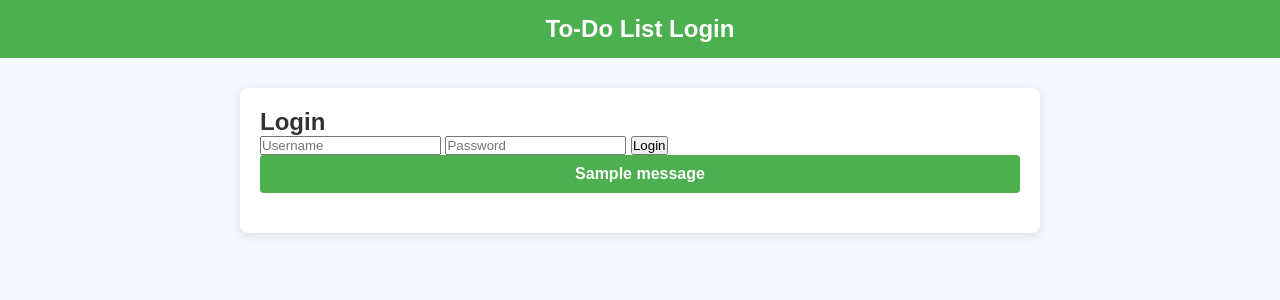
After one commit to hitendrapal-gemini/copilot_demo_todo_app, a Flask app: page /login in a window 1280 px wide. The commit adds this page. Shown: the top 300 px of the page. Run offline with Flask 3, Linux system fonts and the light colour scheme; one stand-in notice (Sample message) is shown.

Commit message:
add auth feature

```diff
--- a/app.py
+++ b/app.py
@@ -1,12 +1,21 @@
 from flask import Flask
+from flask_login import LoginManager
 from tasks import tasks
 from config import Config # Import the tasks Blueprint
+from user import User, load_user  # User model and loader
+from auth import auth  # Auth blueprint for login/logout
 
 app = Flask(__name__)
-
 app.config['SECRET_KEY'] = Config.SECRET_KEY
 
-# Register the tasks Blueprint
+login_manager = LoginManager()
+login_manager.init_app(app)
+login_manager.login_view = 'auth.login'
+
+login_manager.user_loader(load_user)
+
+# Register blueprints
+app.register_blueprint(auth)
 app.register_blueprint(tasks, url_prefix='/')
 
 if __name__ == '__main__':
--- /dev/null
+++ b/auth.py
@@ -0,0 +1,24 @@
+from flask import Blueprint, render_template, redirect, url_for, request, flash
+from flask_login import login_user, logout_user, current_user
+from user import User
+
+auth = Blueprint('auth', __name__)
+
+@auth.route('/login', methods=['GET', 'POST'])
+def login():
+    if current_user.is_authenticated:
+        return redirect(url_for('tasks.home'))
+    if request.method == 'POST':
+        username = request.form.get('username')
+        password = request.form.get('password')
+        user = User.get_by_username(username)
+        if user and user.check_password(password):
+            login_user(user)
+            return redirect(url_for('tasks.home'))
+        flash('Invalid username or password', 'danger')
+    return render_template('login.html')
+
+@auth.route('/logout')
+def logout():
+    logout_user()
+    return redirect(url_for('auth.login'))
--- a/tasks.py
+++ b/tasks.py
@@ -1,6 +1,7 @@
 import json
 import os
 from flask import Blueprint, request, redirect, url_for, render_template, flash
+from flask_login import login_required, current_user
 from utils import generate_task_id  # Assuming this function is defined in utils.py
 from utils import send_email_notification  # Assumed to be implemented for email sending
 from config import Config
@@ -60,6 +61,7 @@ tasks = Blueprint('tasks', __name__)
 task_db = TaskDb()
 
 @tasks.route('/')
+@login_required
 def home():
     tasks_data = task_db.list()
     search_query = request.args.get('q', '').strip().lower()
@@ -68,7 +70,7 @@ def home():
             t for t in tasks_data
             if search_query in t.get('task_name', '').lower()
         ]
-    return render_template('dashboard.html', tasks=tasks_data)
+    return render_template('dashboard.html', tasks=tasks_data, current_user=current_user)
 
 @tasks.route('/add', methods=['POST'])
 def add_task():
--- a/templates/dashboard.html
+++ b/templates/dashboard.html
@@ -9,7 +9,8 @@
 <body>
     <!-- Navbar -->
     <div class="navbar">
-        To-Do List
+        To-Do List &nbsp;|&nbsp; Logged in as: {{ current_user.name }}
+        <a href="{{ url_for('auth.logout') }}" style="float:right; color:white; margin-left:1em;">Logout</a>
     </div>
 
     <!-- Main content -->
--- a/templates/edit_task.html
+++ b/templates/edit_task.html
@@ -7,7 +7,8 @@
 </head>
 <body>
     <div class="navbar">
-        Edit Task
+        Edit Task &nbsp;|&nbsp; Logged in as: {{ current_user.name }}
+        <a href="{{ url_for('auth.logout') }}" style="float:right; color:white; margin-left:1em;">Logout</a>
     </div>
     <div class="container">
         <h2>Edit Task</h2>
--- /dev/null
+++ b/templates/login.html
@@ -0,0 +1,32 @@
+<!DOCTYPE html>
+<html lang="en">
+<head>
+    <meta charset="UTF-8">
+    <title>Login - To-Do App</title>
+    <link rel="stylesheet" href="{{ url_for('static', filename='style.css') }}">
+</head>
+<body>
+    <div class="navbar">
+        To-Do List Login
+    </div>
+    <div class="container">
+        <h2>Login</h2>
+        <form method="POST">
+            <input type="text" name="username" placeholder="Username" required>
+            <input type="password" name="password" placeholder="Password" required>
+            <button type="submit">Login</button>
+        </form>
+        {% with messages = get_flashed_messages(with_categories=true) %}
+            {% if messages %}
+                <div class="flash-messages">
+                    {% for category, message in messages %}
+                        <div class="flash-message {{ category }}">
+                            {{ message }}
+                        </div>
+                    {% endfor %}
+                </div>
+            {% endif %}
+        {% endwith %}
+    </div>
+</body>
+</html>
--- /dev/null
+++ b/user.py
@@ -0,0 +1,29 @@
+from flask_login import UserMixin
+
+# Dummy user store for demo
+USERS = {
+    'admin': {'id': '1', 'name': 'Admin', 'username': 'admin', 'password': 'admin'}
+}
+
+class User(UserMixin):
+    def __init__(self, id, name, username, password):
+        self.id = id
+        self.name = name
+        self.username = username
+        self.password = password
+
+    @staticmethod
+    def get_by_username(username):
+        user = USERS.get(username)
+        if user:
+            return User(user['id'], user['name'], user['username'], user['password'])
+        return None
+
+    def check_password(self, password):
+        return self.password == password
+
+def load_user(user_id):
+    for user in USERS.values():
+        if user['id'] == user_id:
+            return User(user['id'], user['name'], user['username'], user['password'])
+    return None
```
